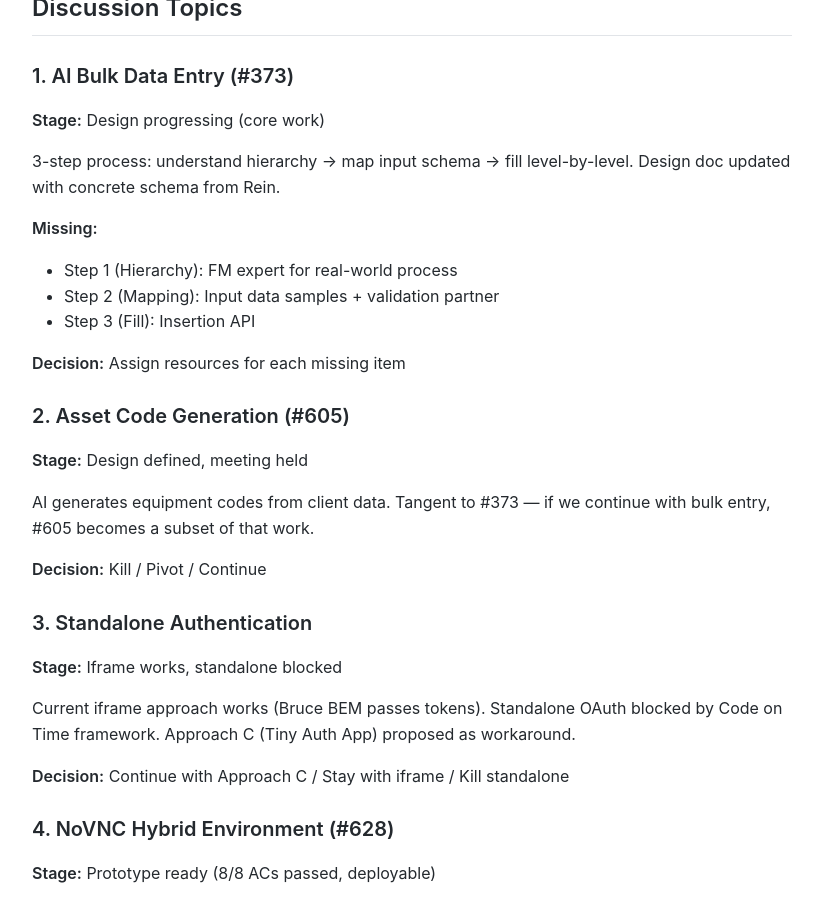
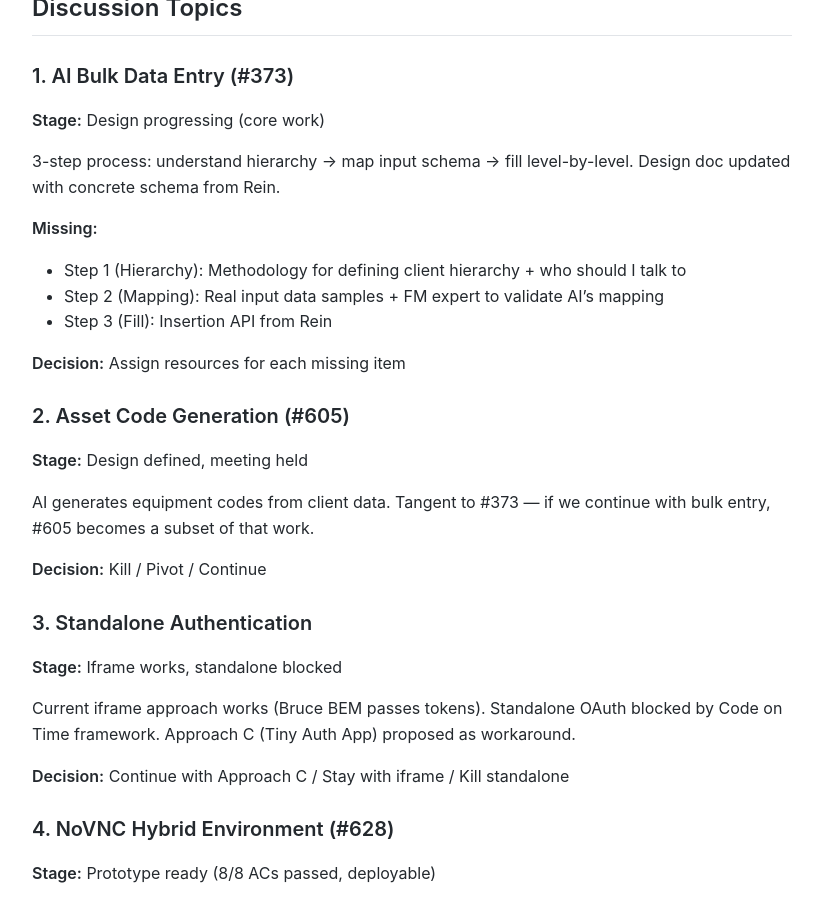
Before and after one commit to MariusWilsch/public-wilsch-ai-pages, a Jekyll site: the page built from project/archibus-fm-assistant/all-hands-ai-work-track-prioritization.md, in a window 1280 px wide and 900 px high, scrolled down 938 px. Shown: the whole window, without its empty margins (228-1049 px from the left). Built offline with Jekyll 4.4.1, drawn with Linux system fonts in a browser that asks for light colours; our own code applies the rules of GitHub Pages for plain Markdown files.

Commit message:
Sync from hippocampus 2026-01-29

```diff
--- a/project/archibus-fm-assistant/all-hands-ai-work-track-prioritization.md
+++ b/project/archibus-fm-assistant/all-hands-ai-work-track-prioritization.md
@@ -38,9 +38,9 @@ If continue, we should also align on:
 3-step process: understand hierarchy → map input schema → fill level-by-level. Design doc updated with concrete schema from Rein.
 
 **Missing:**
-- Step 1 (Hierarchy): FM expert for real-world process
-- Step 2 (Mapping): Input data samples + validation partner
-- Step 3 (Fill): Insertion API
+- Step 1 (Hierarchy): Methodology for defining client hierarchy + who should I talk to
+- Step 2 (Mapping): Real input data samples + FM expert to validate AI's mapping
+- Step 3 (Fill): Insertion API from Rein
 
 **Decision:** Assign resources for each missing item
 
```
